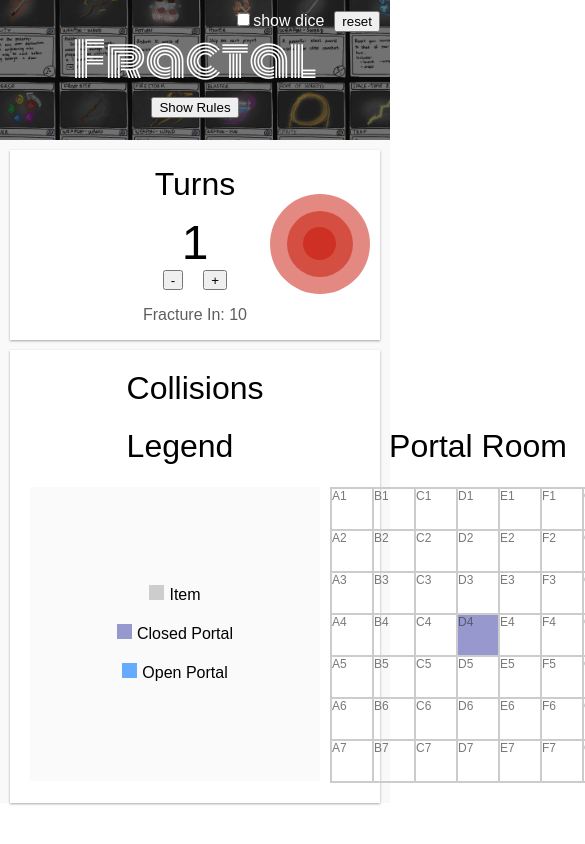
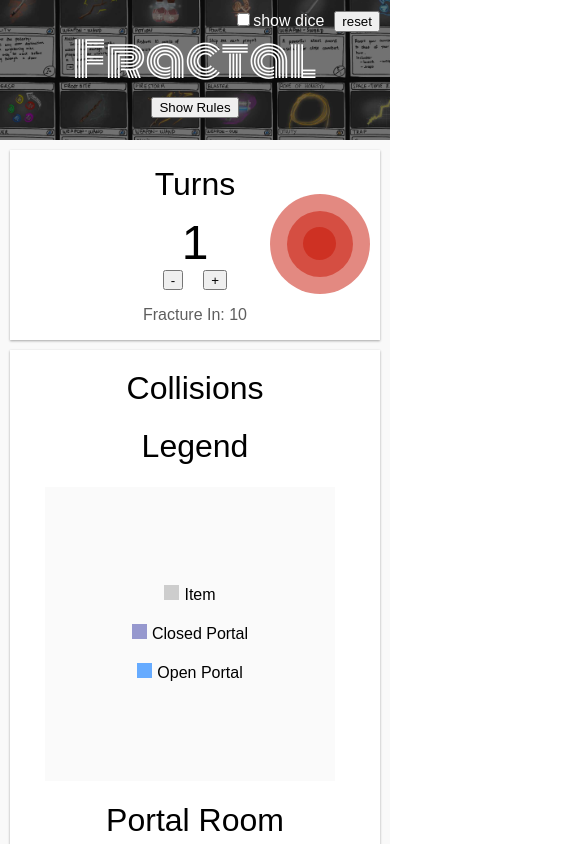
Before and after one commit to mitchemmc/fractal, a React (Create React App) app: page / in a window 390 px wide. Shown: the top 844 px of the page, 585 px wide, since content can reach past the window. Built offline with nearby package versions, Linux system fonts and the light colour scheme.

Commit message:
Added media queries and removed build folder

```diff
--- a/src/App.css
+++ b/src/App.css
@@ -46,6 +46,9 @@
 .counter__container {
   width: 100%;
   padding: 0 10px;
+  display: flex;
+  flex-direction: column;
+  align-items: center;
 }
 
 .counter__heading {
@@ -55,6 +58,7 @@
 
 .counter-list__container {
   width: 100%;
+  max-width: 400px;
   height: 150px;
   overflow: scroll;
   list-style: none;
--- a/src/components/Dice/Dice.css
+++ b/src/components/Dice/Dice.css
@@ -6,6 +6,7 @@
 
 .dice-counter__container {
   display: flex;
+  flex-direction: row;
 }
 
 .hide {
@@ -15,3 +16,9 @@
   margin: 0;
   padding: 0;
 }
+
+@media screen and (max-width: 940px) {
+  .dice-counter__container {
+    flex-direction: column;
+  }
+}
--- a/src/components/DimensionalCollision/DimensionalCollision.css
+++ b/src/components/DimensionalCollision/DimensionalCollision.css
@@ -36,6 +36,8 @@
 .collision-content {
   display: flex;
   justify-content: space-evenly;
+  align-items: center;
+  flex-direction: row;
 }
 
 .collision-list__container {
@@ -97,3 +99,9 @@
   margin-right: 5px;
   cursor: initial;
 }
+
+@media screen and (max-width: 940px) {
+  .collision-content {
+    flex-direction: column;
+  }
+}
```
Also changed, not shown: 10 other files (tests, documents, lock files or other folders).
